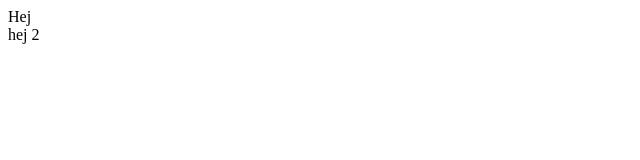
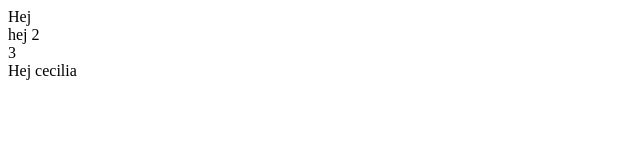
Before and after one commit to Mezea11/git-test2025, a plain HTML site: page index.html in a window 1280 px wide. Shown: the full height of the page, 0-640 px from the left. Drawn offline with Linux system fonts and the light colour scheme.

Commit message:
cecilia test push

```diff
--- a/index.html
+++ b/index.html
@@ -1,3 +1,7 @@
 <div>Hej</div>
 
 <div>hej 2</div>
+
+<div>3</div>
+
+<div>Hej cecilia</div>
```
